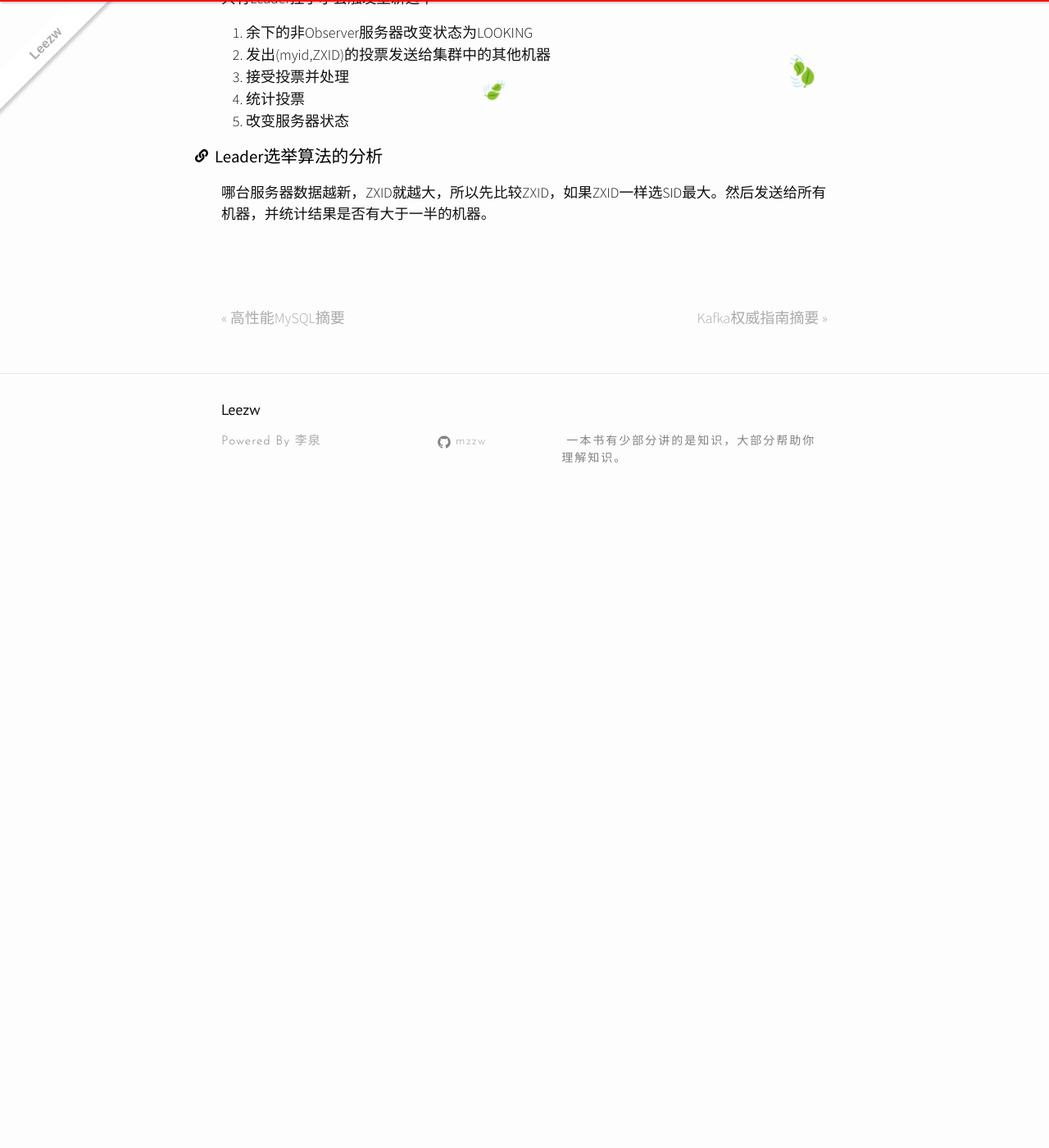
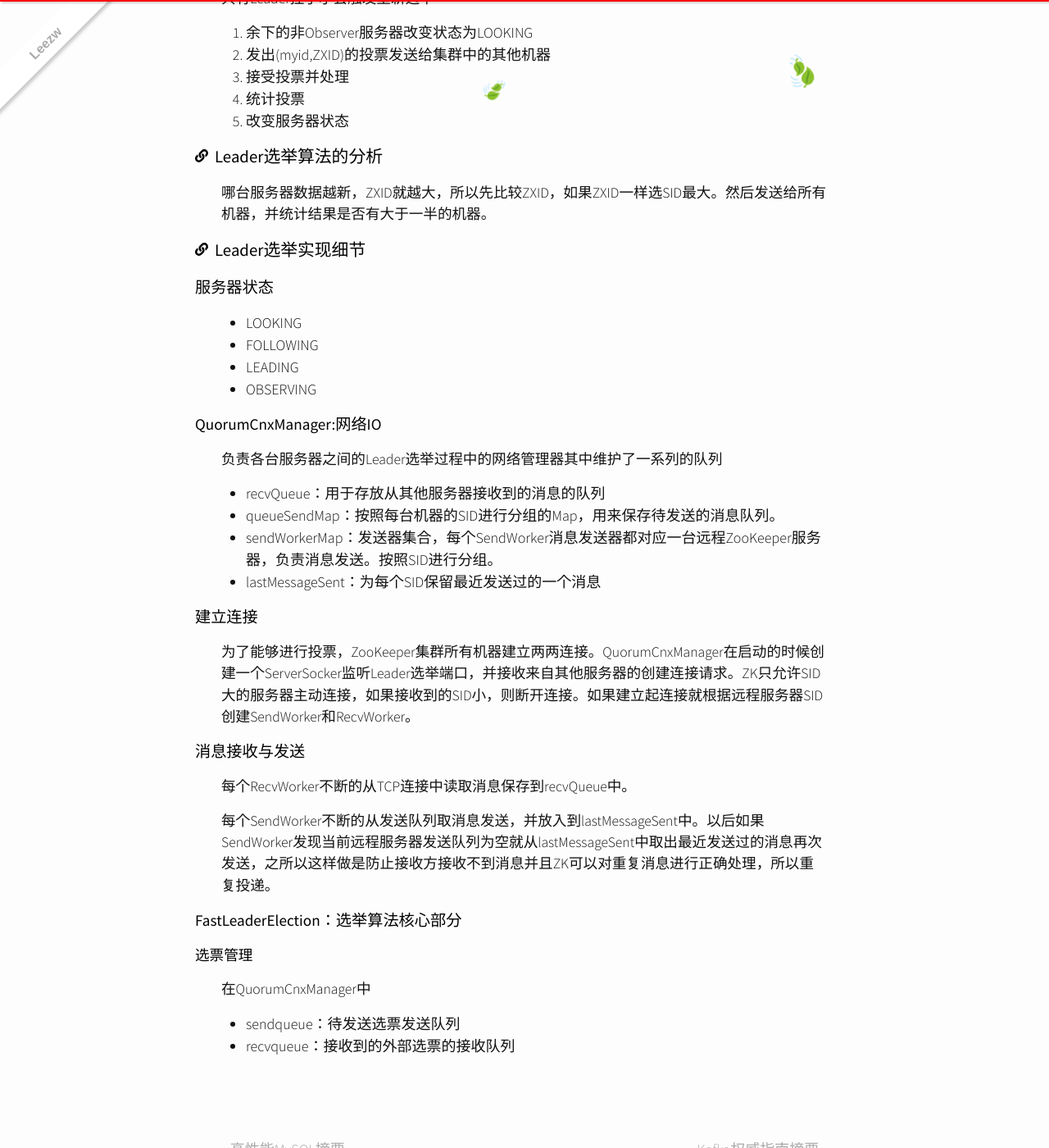
Before and after one commit to quantum-li/quantum-li.github.io, a Jekyll site: the page built from _posts/2020-05-08-from-paxos-to-zookeeper.md, in a window 1280 px wide and 1400 px high, scrolled down 25493 px. Shown: the whole window at 82% size. Built offline with Jekyll 4.4.1, drawn with Linux system fonts in a browser that asks for light colours; nearby versions of some CDN libraries; comment, search, counter and statistics services are not loaded; before the commit the page ends 26123 px from its top, so only the background shows below that.

Commit message:
2020-5-25 21:20:27

```diff
--- a/_posts/2020-05-08-from-paxos-to-zookeeper.md
+++ b/_posts/2020-05-08-from-paxos-to-zookeeper.md
@@ -771,3 +771,40 @@ SessionTracker中有一个单独的线程逐个对会话桶中剩下的会话进
 ### Leader选举算法的分析
 
 哪台服务器数据越新，ZXID就越大，所以先比较ZXID，如果ZXID一样选SID最大。然后发送给所有机器，并统计结果是否有大于一半的机器。
+
+### Leader选举实现细节
+
+#### 服务器状态
+
++ LOOKING
++ FOLLOWING
++ LEADING
++ OBSERVING
+
+#### QuorumCnxManager:网络IO
+
+负责各台服务器之间的Leader选举过程中的网络管理器其中维护了一系列的队列
+
++ recvQueue：用于存放从其他服务器接收到的消息的队列
++ queueSendMap：按照每台机器的SID进行分组的Map，用来保存待发送的消息队列。
++ sendWorkerMap：发送器集合，每个SendWorker消息发送器都对应一台远程ZooKeeper服务器，负责消息发送。按照SID进行分组。
++ lastMessageSent：为每个SID保留最近发送过的一个消息
+
+#### 建立连接
+
+为了能够进行投票，ZooKeeper集群所有机器建立两两连接。QuorumCnxManager在启动的时候创建一个ServerSocker监听Leader选举端口，并接收来自其他服务器的创建连接请求。ZK只允许SID大的服务器主动连接，如果接收到的SID小，则断开连接。如果建立起连接就根据远程服务器SID创建SendWorker和RecvWorker。
+
+#### 消息接收与发送
+
+每个RecvWorker不断的从TCP连接中读取消息保存到recvQueue中。
+
+每个SendWorker不断的从发送队列取消息发送，并放入到lastMessageSent中。以后如果SendWorker发现当前远程服务器发送队列为空就从lastMessageSent中取出最近发送过的消息再次发送，之所以这样做是防止接收方接收不到消息并且ZK可以对重复消息进行正确处理，所以重复投递。
+
+#### FastLeaderElection：选举算法核心部分
+
+##### 选票管理
+
+在QuorumCnxManager中
+
++ sendqueue：待发送选票发送队列
++ recvqueue：接收到的外部选票的接收队列
```
